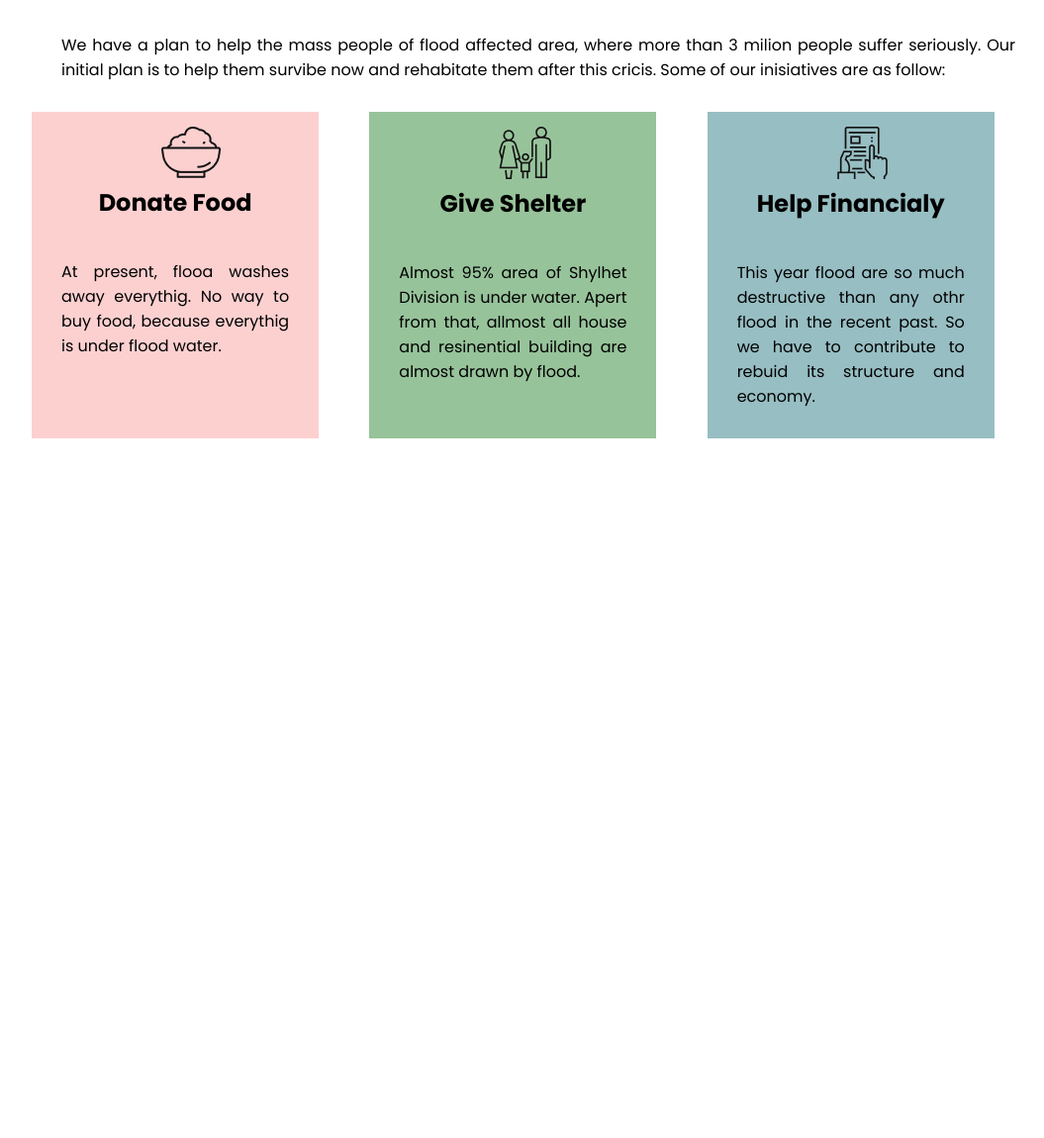
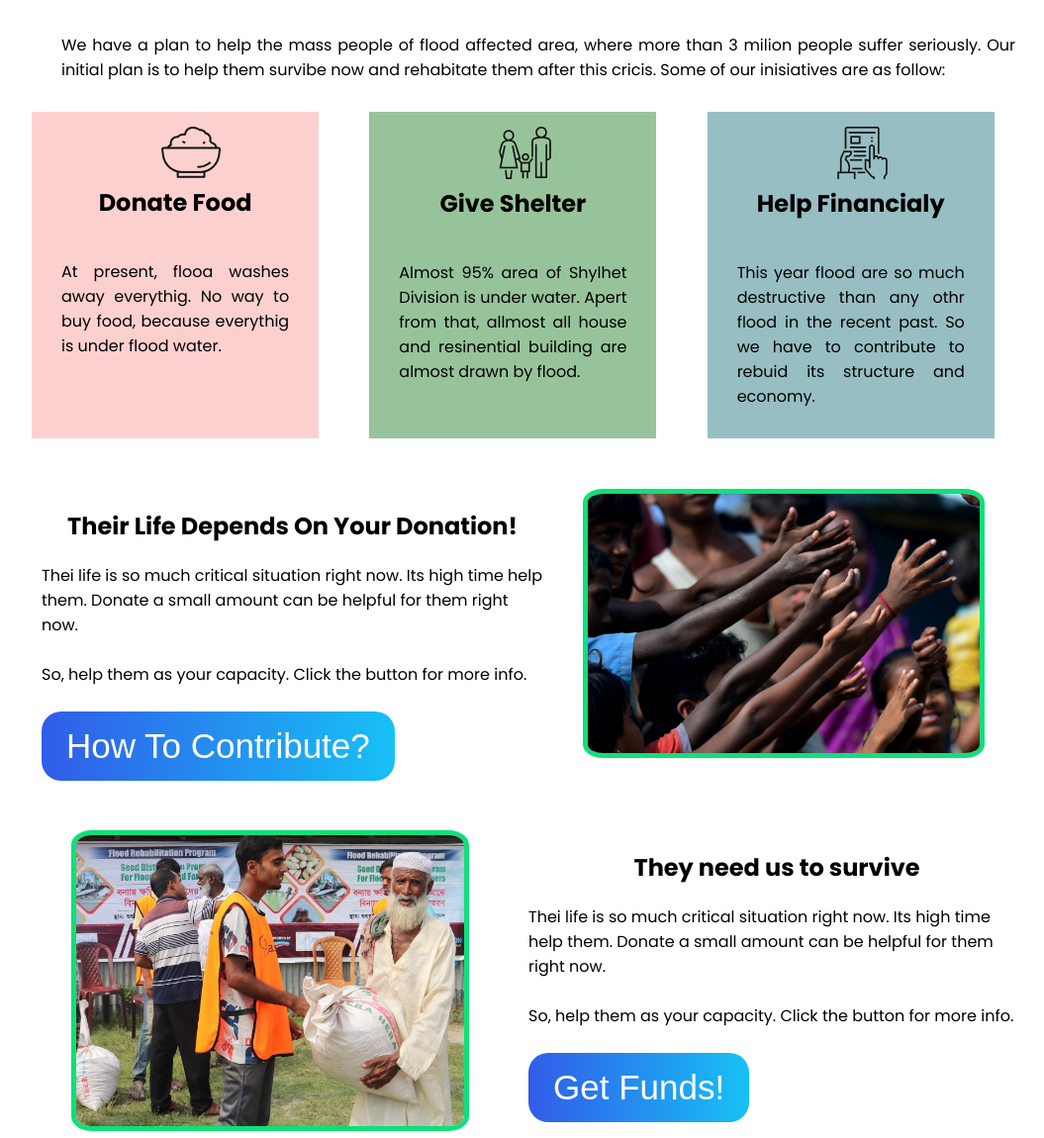
Before and after one commit to Sarwarhridoy4/Donation-Site, a plain HTML site: page index.html in a window 1280 px wide. Shown: the part 1573-2723 px from the top of the page at 99% size, without its empty margins (96-1151 px from the left). Before the commit the page ends 2067 px from the top, so only its background shows below. Drawn offline with Linux system fonts and the light colour scheme.

Commit message:
Fourth section done

```diff
--- a/index.html
+++ b/index.html
@@ -78,6 +78,32 @@
             </div>
         </div>
     </section>
+
+    <section class="article-1">
+        <div class="text-area">
+            <h1>Their Life Depends On Your Donation!</h1>
+            <p>Thei life is so much critical situation right now. Its high time help them. Donate a small amount can be helpful for them right now.</p>
+
+            <p>So, help them as your capacity. Click the button for more info.</p>
+            <button class="btn-how-to">How To Contribute?</button>
+        </div>
+        <div class="image-area">
+            <img src="Images/donation13.jpg" alt="Donate-image-1">
+        </div>
+    </section>
+
+    <section class="article-2">
+        <div class="image-area">
+            <img src="Images/donation10.jpg" alt="">
+        </div>
+        <div class="text-area">
+            <h1>They need us to survive</h1>
+            <p>Thei life is so much critical situation right now. Its high time help them. Donate a small amount can be helpful for them right now.</p>
+
+            <p>So, help them as your capacity. Click the button for more info.</p>
+            <button class="btn-how-to">Get Funds!</button>
+        </div>
+    </section>
 </body>
 
 </html>
--- a/style.css
+++ b/style.css
@@ -112,15 +112,23 @@ body {
   display: block;
   margin: 0 auto;
   padding: 15px 60px;
-  background-image: linear-gradient(to right, rgb(49, 92, 233), rgb(23, 193, 245));
+  background-image: linear-gradient(
+    to right,
+    rgb(49, 92, 233),
+    rgb(23, 193, 245)
+  );
   border: none;
   border-radius: 10px;
   font-size: 25px;
   color: #ffffff;
 }
 
-.btn:hover{
-  background-image: linear-gradient(to right, rgb(24, 133, 30), rgb(23, 193, 245));
+.btn:hover {
+  background-image: linear-gradient(
+    to right,
+    rgb(24, 133, 30),
+    rgb(23, 193, 245)
+  );
   transition: 5ms;
 }
 /* #intut :focus{
@@ -132,7 +140,7 @@ body {
 
 } */
 
-.donate-plan{
+.donate-plan {
   padding-top: 100px;
   height: auto;
   width: 80%;
@@ -140,50 +148,100 @@ body {
   background: rgba(255, 255, 255, 0);
 }
 
-.donate-plan h1{
+.donate-plan h1 {
   font-size: 40px;
   text-align: center;
   padding-bottom: 20px;
 }
-.donate-plan p{
+.donate-plan p {
   text-align: justify;
   margin-top: 10px;
   padding: 30px;
-
 }
-.card-1{
+.card-1 {
   width: 100%;
   background: rgba(240, 0, 0, 0.185);
   margin-right: 5%;
 }
-.card-1 img{
+.card-1 img {
   margin-left: 45%;
   margin-top: 5%;
 }
-.card-2{
+.card-2 {
   width: 100%;
   background: rgba(3, 110, 12, 0.411);
   margin-right: 5%;
 }
-.card-2 img{
+.card-2 img {
   margin-left: 45%;
   margin-top: 5%;
 }
-.card-3{
+.card-3 {
   width: 100%;
   background: rgba(3, 97, 110, 0.411);
   margin-right: 5%;
 }
-.card-3 img{
+.card-3 img {
   margin-left: 45%;
   margin-top: 5%;
 }
-.card-1 h2{
+.card-1 h2 {
   text-align: center;
 }
-.card-2 h2{
+.card-2 h2 {
   text-align: center;
 }
-.card-3 h2{
+.card-3 h2 {
   text-align: center;
 }
+
+.article-1 {
+  width: 80%;
+  margin: 0 auto;
+  display: flex;
+  padding-left: 10px;
+}
+
+.text-area {
+  width: 50%;
+  margin-top: 20px;
+}
+.text-area h1 {
+  text-align: center;
+  padding-bottom: 20px;
+}
+.text-area p {
+  margin-bottom: 25px;
+}
+
+.image-area {
+  width: 50%;
+}
+.image-area img {
+  width: 80%;
+  margin-left: 40px;
+  border: 5px solid rgb(15, 224, 120);
+  border-radius: 5%;
+}
+
+.article-2 {
+  width: 80%;
+  margin: 0 auto;
+  display: flex;
+  padding-right: 20px;
+  padding-top: 50px
+}
+
+.btn-how-to {
+  padding: 15px 25px;
+  border: none;
+  border-radius: 20px;
+  background-image: linear-gradient(
+    to right,
+    rgb(49, 92, 233),
+    rgb(23, 193, 245)
+  );
+  color: #ffffff;
+  font-size: 35px;
+  cursor: pointer;
+}
```
